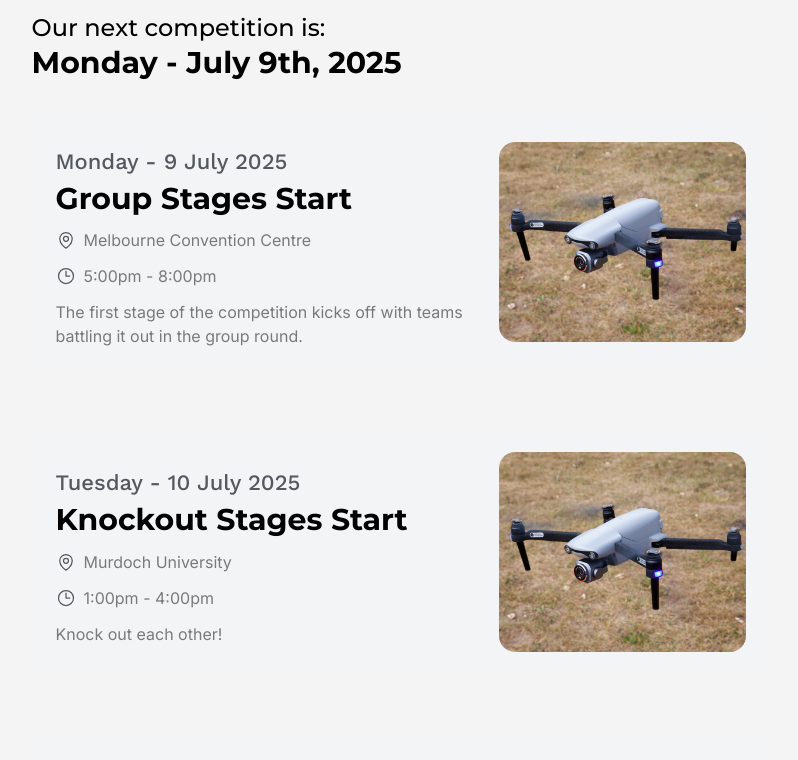
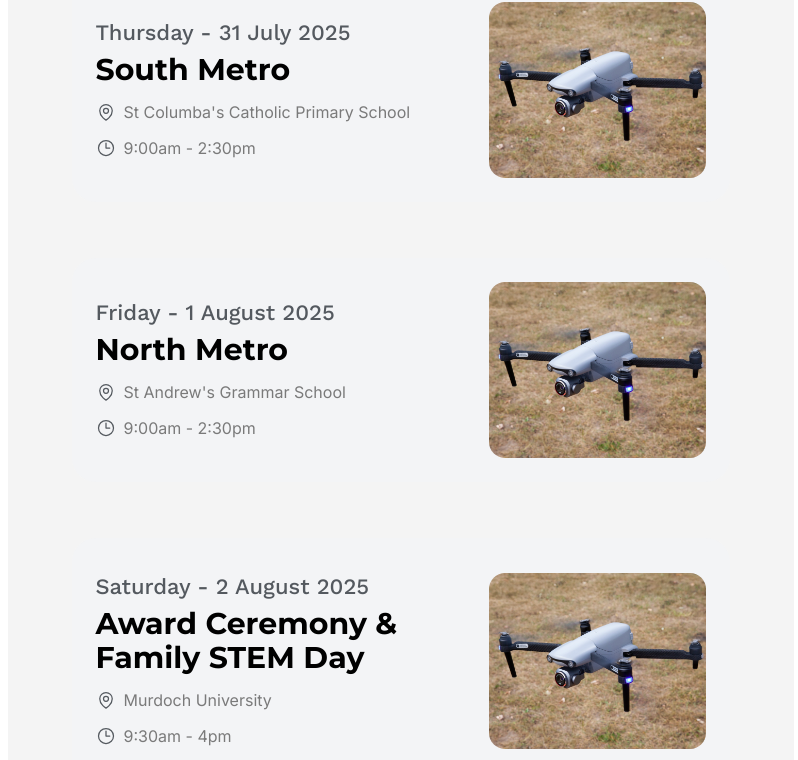
Before and after one commit to codersforcauses/Robodrone, a Next.js app in the folder client/: page /schedule in a window 1280 px wide. Shown: the part 296-1056 px from the top of the page, without its empty margins (239-1037 px from the left). Built offline with nearby package versions, Linux system fonts and the light colour scheme.

Commit message:
real date and real venue on event card

```diff
--- a/client/src/components/ui/SchedulePage/index.tsx
+++ b/client/src/components/ui/SchedulePage/index.tsx
@@ -6,32 +6,29 @@ import EventCard from "./EventCard";
 export default function SchedulePage() {
   return (
     <div className="container mx-auto px-4 py-8">
-      <p className="medium-lg pt-8">Our next competition is: </p>
-      <p className="subtitle pb-8 font-bold">Monday - July 9th, 2025</p>
-
       <EventCard
-        date="Monday - 9 July 2025"
-        title="Group Stages Start"
-        location="Melbourne Convention Centre"
-        time="5:00pm - 8:00pm"
-        description="The first stage of the competition kicks off with teams battling it out in the group round."
+        date="Thursday - 31 July 2025"
+        title="South Metro"
+        location="St Columba's Catholic Primary School"
+        time="9:00am - 2:30pm"
+        // description="The first stage of the competition kicks off with teams battling it out in the group round."
         imageSrc="/drone.jpg"
       />
 
       <EventCard
-        date="Tuesday - 10 July 2025"
-        title="Knockout Stages Start"
-        location="Murdoch University"
-        time="1:00pm - 4:00pm"
-        description="Knock out each other!"
+        date="Friday - 1 August 2025"
+        title="North Metro"
+        location="St Andrew's Grammar School"
+        time="9:00am - 2:30pm"
+        // description="Knock out each other!"
         imageSrc="/drone.jpg"
       />
       <EventCard
-        date="Wednesday - 11 July 2025"
-        title="Finals Day"
-        location="Location"
-        time="5:00pm - 8:00pm"
-        description="The final match to determine the drone champion of 2025!"
+        date="Saturday - 2 August 2025"
+        title="Award Ceremony & Family STEM Day"
+        location="Murdoch University"
+        time="9:30am - 4pm"
+        // description="The final match to determine the drone champion of 2025!"
         imageSrc="/drone.jpg"
       />
     </div>
```
